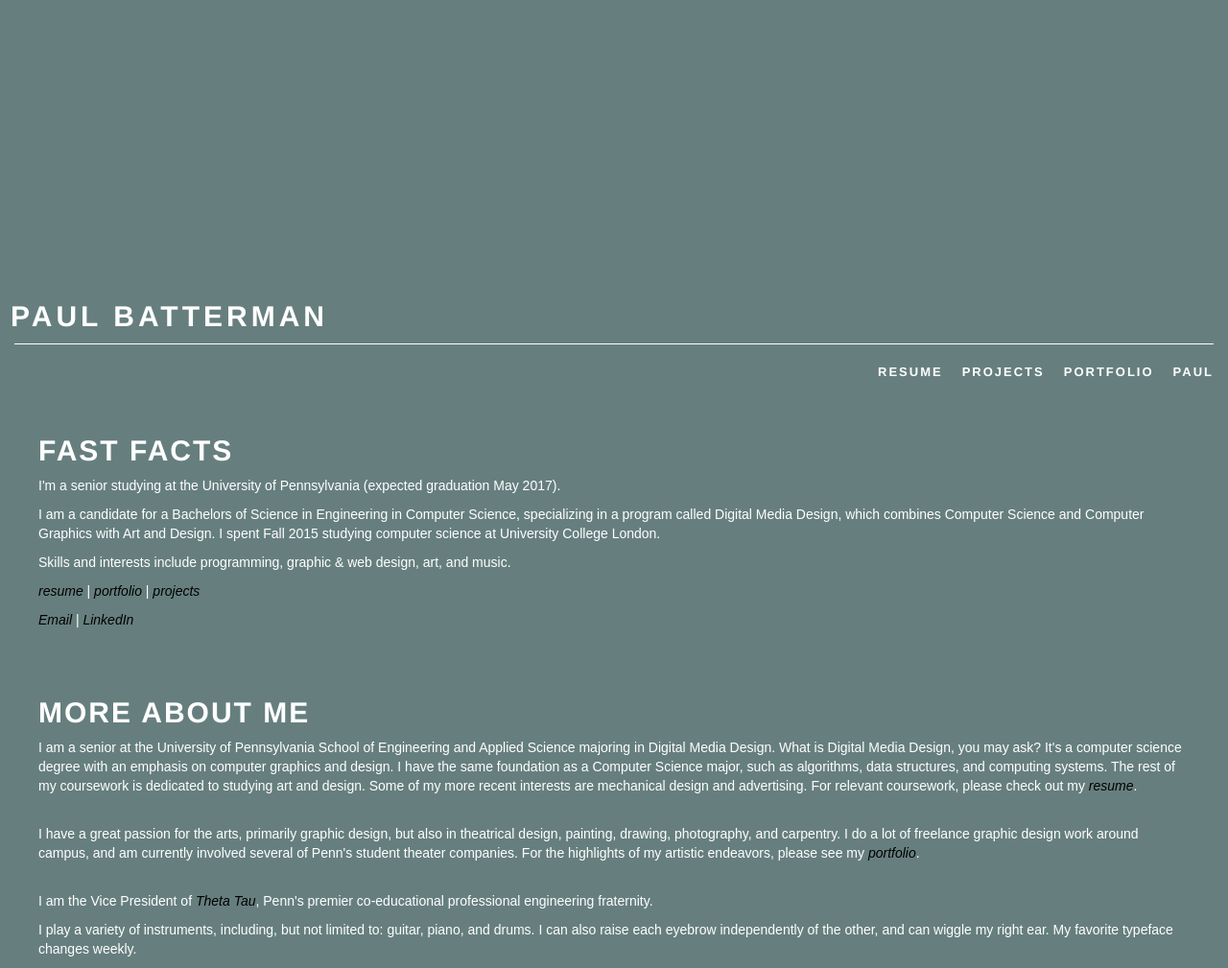
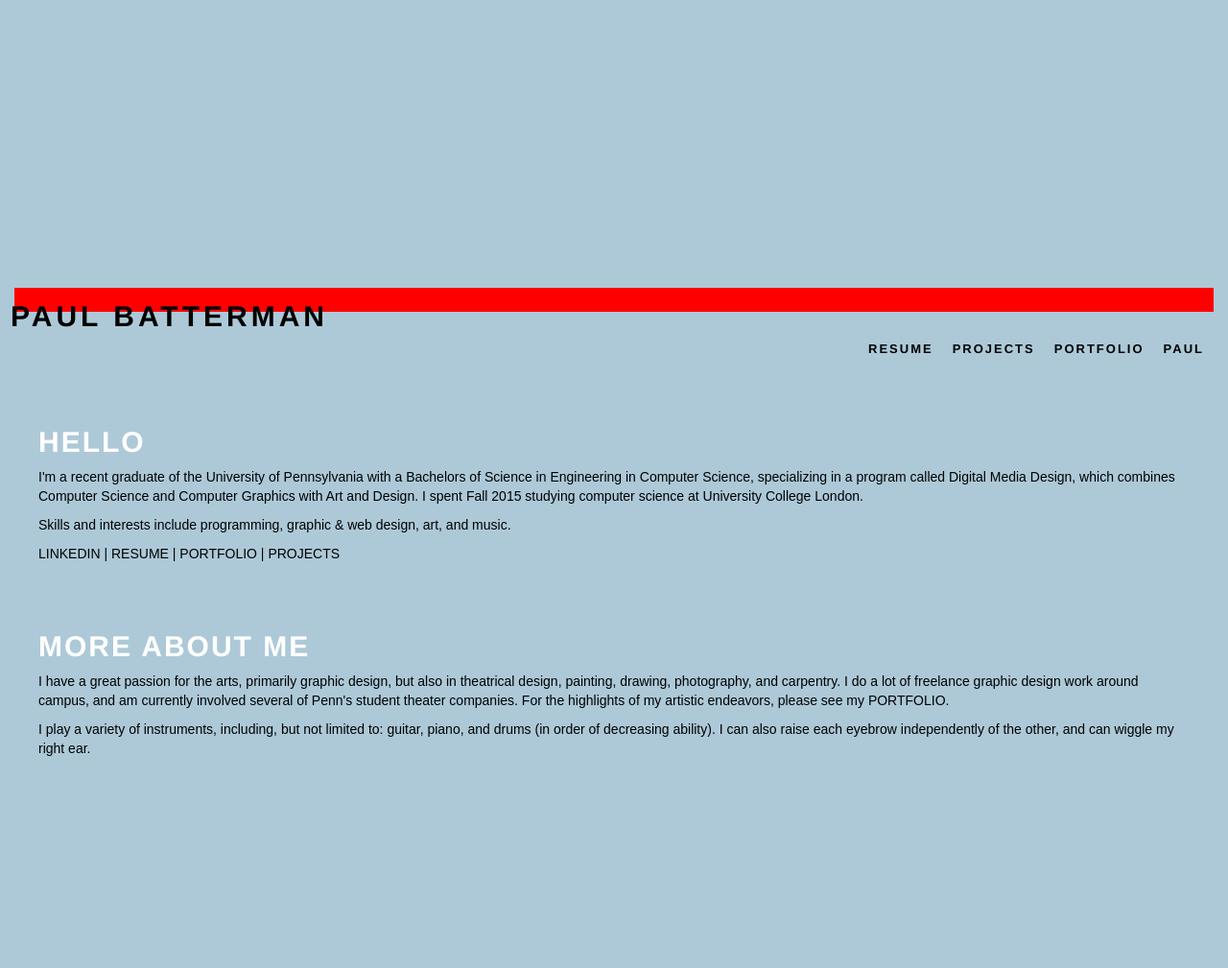
Before and after one commit to pbatterman/pbatterman.github.io, a PHP site: page /index.html in a window 1280 px wide. Shown: the whole page at 96% size. After the commit the page ends 788 px from the top, so only its background shows below. Run offline with PHP 8.4, Linux system fonts and the light colour scheme; some libraries are stand-ins or nearby versions.

Commit message:
style content update

```diff
--- a/css/style.css
+++ b/css/style.css
@@ -1,11 +1,11 @@
 
 body {
-  background-color: #667F7E;
+  background-color: #adc9d8;
 
 }
 
 .container-fluid{
-  color: #FFFFFF;
+  color: #000;
   -o-transition:.15s;
   -ms-transition:.15s;
   -moz-transition:.15s;
@@ -15,7 +15,7 @@ body {
 
 h1, h2, h3, h4, .title h4, .title, .rect-button, #project-box h2 {
   font-family: "proxima-nova", "proxima nova", Helvetica, sans-serif;
-  color: #FFFFFF;
+  color: #000;
   text-transform: uppercase;
   font-weight: bold;
   letter-spacing: 2px;
@@ -25,7 +25,7 @@ h1, h2, h3, h4, .title h4, .title, .rect-button, #project-box h2 {
 body, p {
   font-family: "proxima-nova", "proxima nova", sans-serif;
   font-weight: lighter;
-  color: #FFFFFF;
+  /*color: #FFFFFF;*/
 }
 
 #project-box h2 {
@@ -81,17 +81,17 @@ body, p {
 .title h4{
   font-size: 30px;
   letter-spacing: 4px;
-  margin-bottom: -2px;
+  /*margin-bottom: -26px;*/
   line-height: 40px;
 }
 
 .menu-btns {
-  float: left;
-  background-color: #667F7E;
+  /*float: left;*/
+  background-color: #f00;
   height: 25px;
   width: 100%;
-  border-top: 1px solid #FFFFFF;
-  margin-top: 15px;
+  /*border-top: 7px solid #fff;*/
+  padding-right: 10px;
 }
 
 .fixed-top {
@@ -124,7 +127,7 @@ body, p {
   text-align: center;
   font-size: 13px;
   z-index: 2;
-  margin: 20px 0px 0px 20px;
+  margin: 0px 0px 0px 20px;
   -o-transition:.15s;
   -ms-transition:.15s;
   -moz-transition:.15s;
@@ -215,7 +219,8 @@ h5 {
   font-family: "proxima-nova", "proxima nova", sans-serif;
   font-weight: lighter;
   color: #000000;
-  font-style: italic;
+  text-transform: uppercase;
+
   -o-transition:.15s;
   -ms-transition:.15s;
   -moz-transition:.15s;
--- a/index.html
+++ b/index.html
@@ -44,25 +44,17 @@
     <div class="container-fluid invisible" id="home-body">
       <div id="intro">
           <div class="caption-solid">
-              <h2>Fast Facts</h2>
-              <p>I'm a senior studying at the University of Pennsylvania (expected graduation May 2017).</p>
-              <p>I am a candidate for a Bachelors of Science in Engineering in Computer Science, specializing in a program called Digital Media Design, which combines Computer Science and Computer Graphics with Art and Design. I spent Fall 2015 studying computer science at University College London.</p>
+              <h2>Hello</h2>
+              <p>I'm a recent graduate of the University of Pennsylvania with a Bachelors of Science in Engineering in Computer Science, specializing in a program called Digital Media Design, which combines Computer Science and Computer Graphics with Art and Design. I spent Fall 2015 studying computer science at University College London.</p>
               <p>Skills and interests include programming, graphic & web design, art, and music.</p>
-              <p><a href="images/current_resume_WEB.pdf" class="link">resume</a> | <a href="portfolio.html" class="link" >portfolio</a> | <a href="project.html" class="link" >projects</a></p>
-              <p><a href="mailto:pbatterman@gmail.com" class="link">Email</a> | <a href="https://www.linkedin.com/in/pbatterman" class="link">LinkedIn</a></p>
+              <p><a href="https://www.linkedin.com/in/pbatterman" class="link">LinkedIn</a> | <a href="images/paul_batterman_resume_web.pdf" class="link">resume</a> | <a href="portfolio.html" class="link" >portfolio</a> | <a href="project.html" class="link">projects</a></p>
+              <!-- <p><a href="mailto:pbatterman@gmail.com" class="link">Email</a> </p> -->
             </br>
           </div>
           <div class="caption-solid"><br>
             <h2>More about me</h2> <!--24601-->
-              <p>
-               I am a senior at the University of Pennsylvania School of Engineering and Applied Science majoring in Digital Media Design. What is Digital Media Design, you may ask? It's a computer science degree with an emphasis on computer graphics and design. I have the same foundation as a Computer Science major, such as algorithms, data structures, and computing systems. The rest of my coursework is dedicated to studying art and design. Some of my more recent interests are mechanical design and advertising.
-
-               For relevant coursework, please check out my <a href="images/current_resume_WEB.pdf" class="link" >resume</a>.</p>
-              </br>
-            <p>I have a great passion for the arts, primarily graphic design, but also in theatrical design, painting, drawing, photography, and carpentry. I do a lot of freelance graphic design work around campus, and am currently involved several of Penn's student theater companies. For the highlights of my artistic endeavors, please see my <a href="portfolio.html" class="link" >portfolio</a>.</p>
-          </br>
-            <p>I am the Vice President of <a href="http://www.pennthetatau.com" class="link" >Theta Tau</a>, Penn's premier co-educational professional engineering fraternity. </p>
-            <p>I play a variety of instruments, including, but not limited to: guitar, piano, and drums. I can also raise each eyebrow independently of the other, and can wiggle my right ear. My favorite typeface changes weekly.</p>
+            <p>I have a great passion for the arts, primarily graphic design, but also in theatrical design, painting, drawing, photography, and carpentry. I do a lot of freelance graphic design work around campus, and am currently involved several of Penn's student theater companies. For the highlights of my artistic endeavors, please see my <a href="portfolio.html" class="link">portfolio</a>.</p>
+            <p>I play a variety of instruments, including, but not limited to: guitar, piano, and drums (in order of decreasing ability). I can also raise each eyebrow independently of the other, and can wiggle my right ear.</p><br>
         </div>
         </div>
 
```
Also changed, not shown: other parts of css/style.css (+16 -12 lines).
